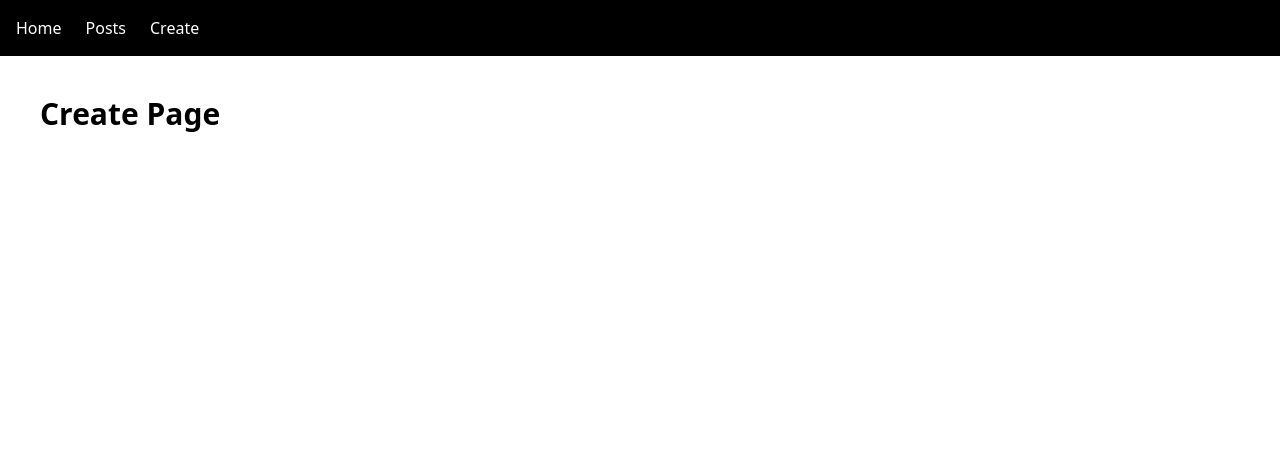
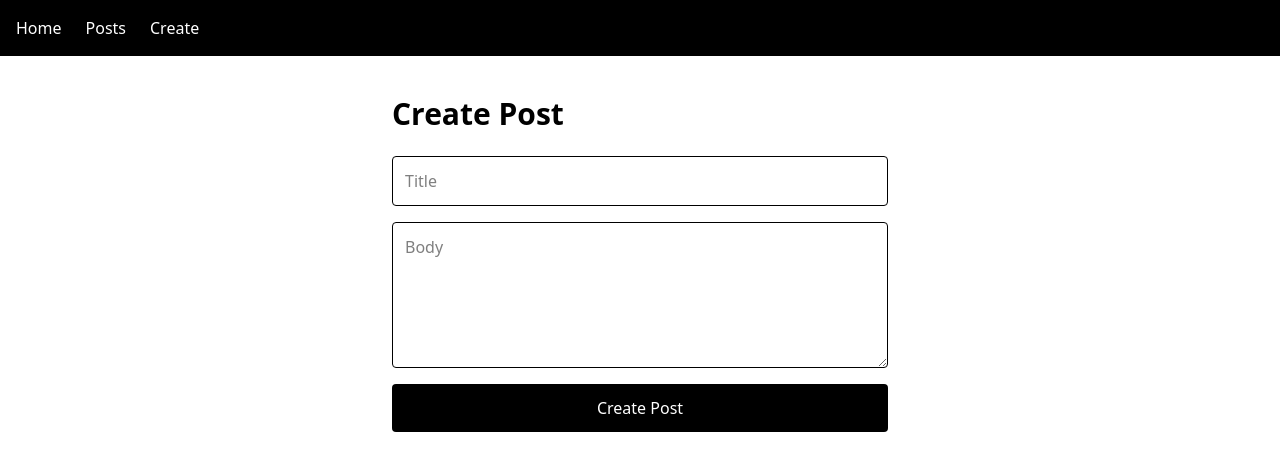
Before and after one commit to anuragpaal/blog-dashboard, a Next.js app: page /create in a window 1280 px wide. Shown: the top 470 px of the page. Built offline with nearby package versions, Linux system fonts and the light colour scheme.

Commit message:
Day 6 Create Post Form

```diff
--- a/app/create/page.tsx
+++ b/app/create/page.tsx
@@ -1,7 +1,70 @@
+"use client";
+
+import { useState } from "react";
+
 export default function Create() {
+
+   const [title,setTitle] = useState("");
+   const [body,setBody] = useState("");
+   const [loading,setLoading] = useState(false);
+   const [error,setError] = useState("");
+
+   const handleSubmit = async (
+    e: React.FormEvent
+   ) => {
+    e.preventDefault();
+
+    if(!title || !body ){
+      setError("All fields are required");
+      return;
+    }
+
+    setError("");
+    setLoading(true);
+
+    await new Promise(res =>
+      setTimeout(res, 1500)
+    )
+
+    alert("Post Created");
+
+    setTitle("");
+    setBody("");
+    setLoading(false);
+   }
+
   return (
-    <div className="p-10">
-      <h1 className="text-3xl font-bold">Create Page </h1>
+    <div className="p-10 max-w-xl mx-auto">
+        <h1 className="text-3xl font-bold mb-6">
+        Create Post
+      </h1>
+
+      <form onSubmit={handleSubmit} className="flex flex-col gap-4">
+        <input
+        placeholder="Title"
+        className="border p-3 rounded"
+        value={title}
+        onChange={(e) => setTitle(e.target.value)}
+        />
+
+          <textarea
+          placeholder="Body"
+          className="border p-3 rounded"
+          rows={5}
+          value={body}
+          onChange={e =>
+            setBody(e.target.value)
+          }
+        />
+
+        {error && (
+          <p className="text-red-500">{error}</p>
+        )}
+
+        <button disabled={loading} className="bg-black text-white p-3 rounded">
+          {loading ? "Creating..." : "Create Post"}
+        </button>
+      </form>
     </div>
   );
 }
```
